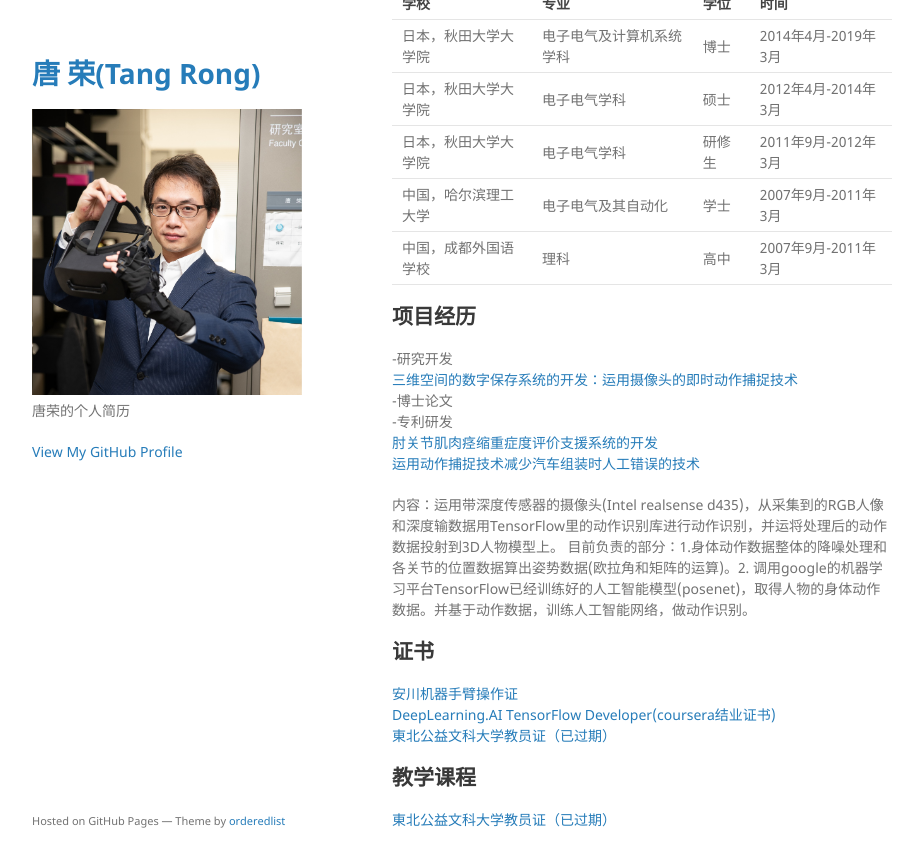
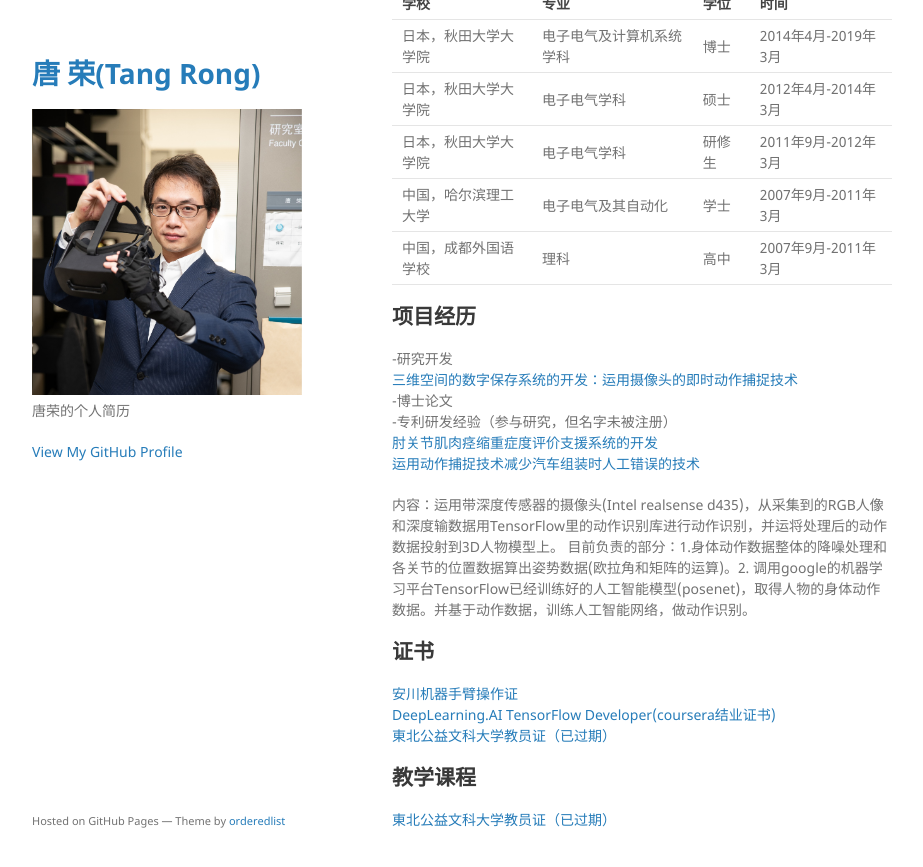
Before and after one commit to CoronovaT/CoronovaT.github.io, a Jekyll site: the page built from index.md, in a window 1280 px wide and 900 px high, scrolled down 533 px. Shown: the top 867 px of the window, without its empty margins (178-1101 px from the left). Built offline with Jekyll 4.4.1, drawn with Linux system fonts in a browser that asks for light colours; our own code applies the rules of GitHub Pages for plain Markdown files.

Commit message:
Update index.md

```diff
--- a/index.md
+++ b/index.md
@@ -32,7 +32,7 @@ layout: default
 -研究开发\
 [三维空间的数字保存系统的开发：运用摄像头的即时动作捕捉技术](./projects/digital_archive.html)\
 -博士论文\
--专利研发\
+-专利研发经验（参与研究，但名字未被注册）\
 [肘关节肌肉痉缩重症度评价支援系统的开发](./projects/muscle_injury.html)\
 [运用动作捕捉技术减少汽车组装时人工错误的技术](./projects/toyota.html)
 
```
